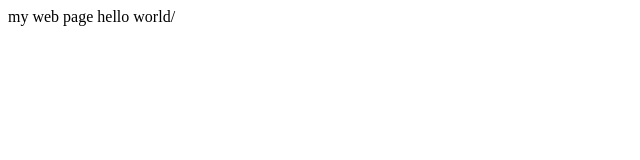
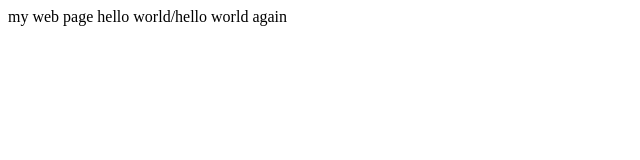
Before and after one commit to Manoj812/lect01, a plain HTML site: page lect01/index.html in a window 1280 px wide. Shown: the whole page, without its empty margins (0-640 px from the left). Drawn offline with Linux system fonts and the light colour scheme.

Commit message:
Update index.html

```diff
--- a/lect01/index.html
+++ b/lect01/index.html
@@ -4,6 +4,6 @@
         my web page
     </head>
     <body>
-        hello world/
+        hello world/hello world again
     </body>
 </html>
```
